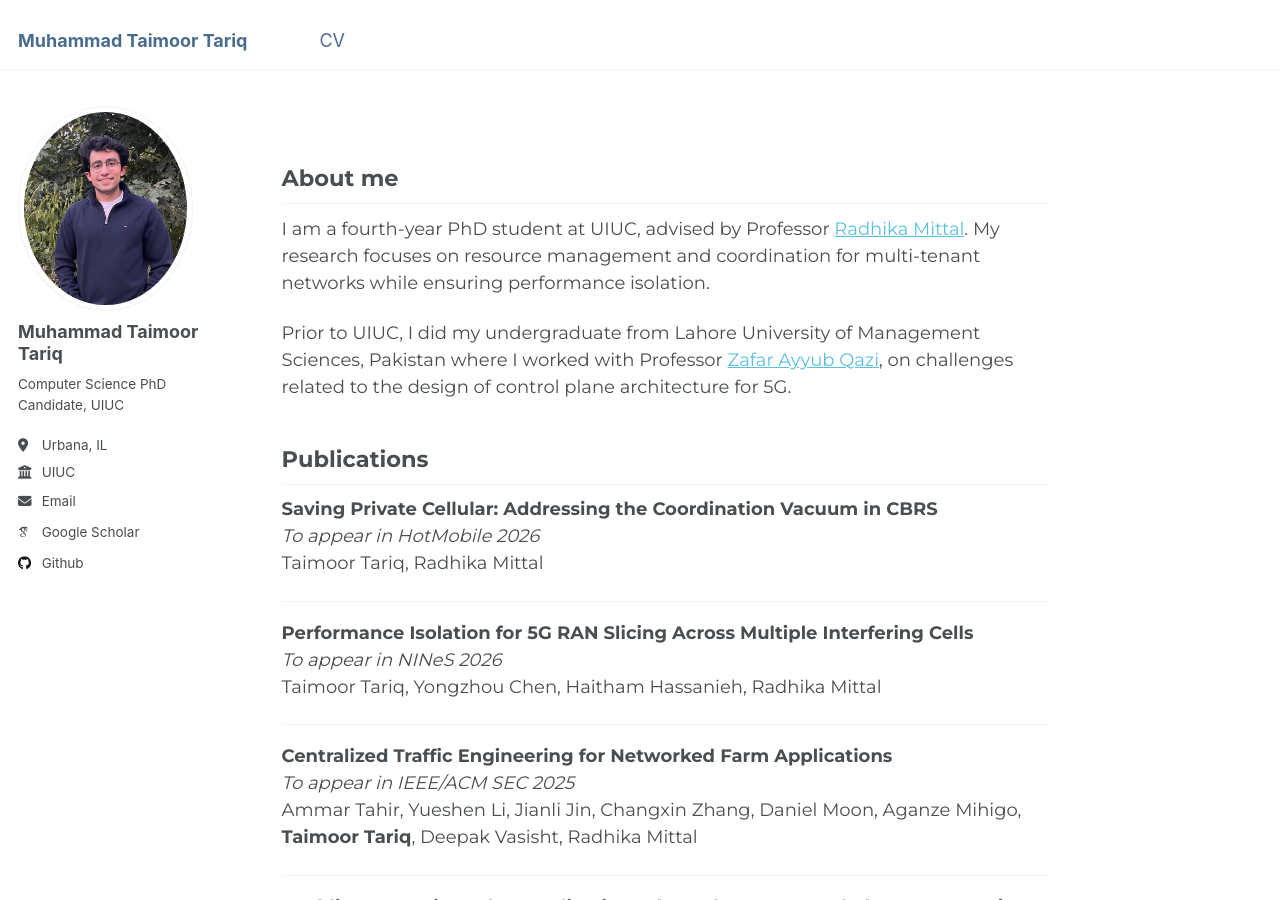
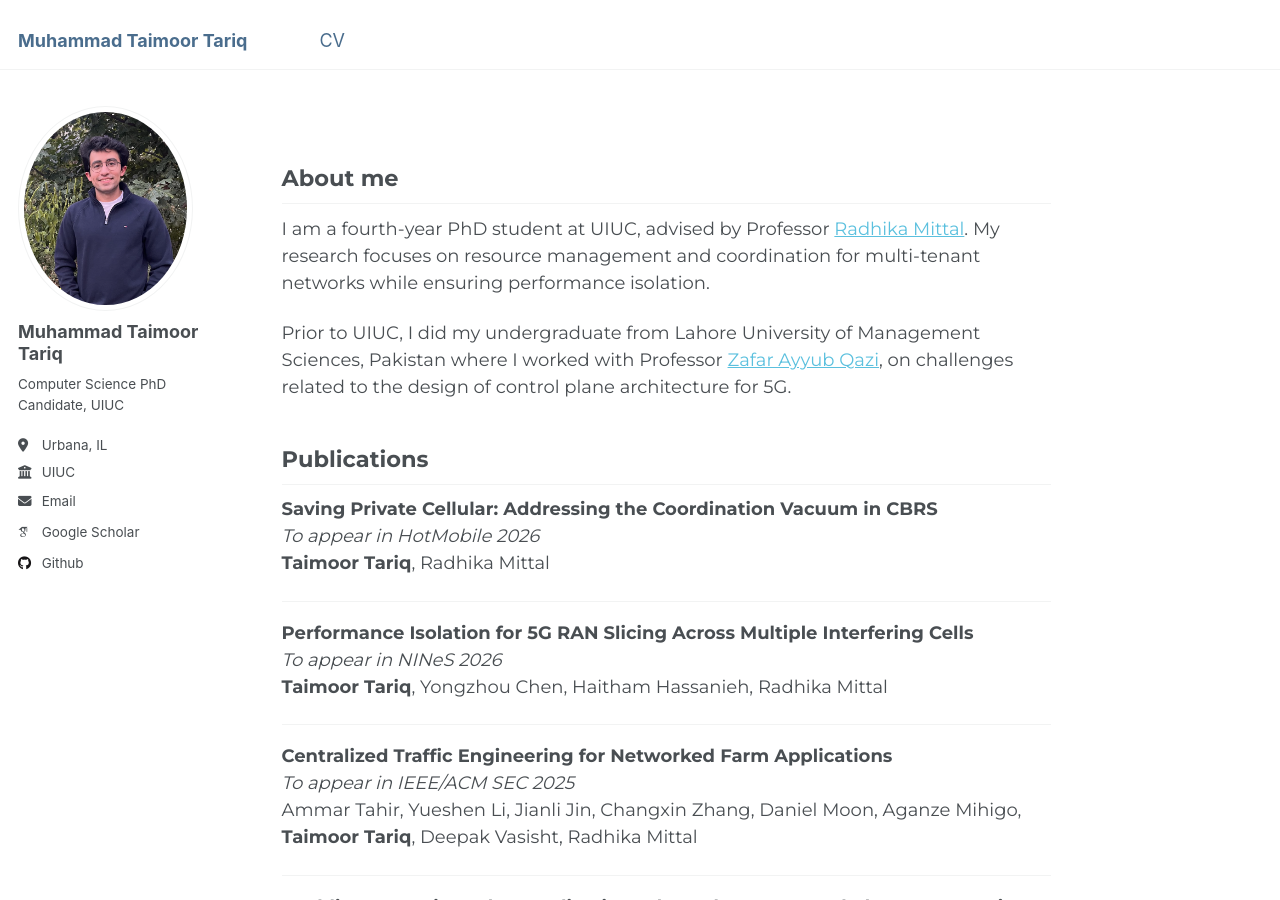
Before and after one commit to taimoortt/taimoortt.github.io, a Jekyll site: the page built from _pages/about.md, in a window 1280 px wide and 900 px high. Built offline with Jekyll 4.4.1, drawn with Linux system fonts in a browser that asks for light colours; some web fonts are replaced.

```diff
--- a/_pages/about.md
+++ b/_pages/about.md
@@ -16,13 +16,13 @@ Prior to UIUC, I did my undergraduate from Lahore University of Management Scien
 ## Publications
 **Saving Private Cellular: Addressing the Coordination Vacuum in CBRS**
 *To appear in HotMobile 2026*
-Taimoor Tariq, Radhika Mittal
+**Taimoor Tariq**, Radhika Mittal
 
 ---
 
 **Performance Isolation for 5G RAN Slicing Across Multiple Interfering Cells**
 *To appear in NINeS 2026*
-Taimoor Tariq, Yongzhou Chen, Haitham Hassanieh, Radhika Mittal
+**Taimoor Tariq**, Yongzhou Chen, Haitham Hassanieh, Radhika Mittal
 
 ---
 
```
